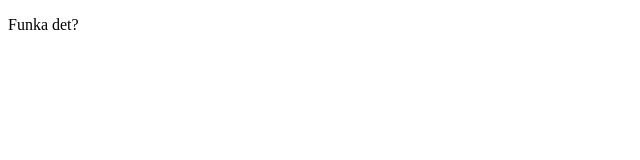
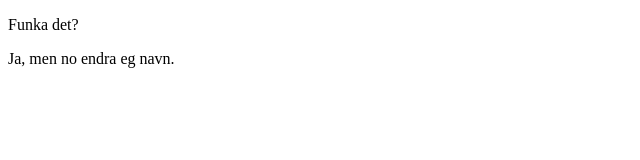
Before and after one commit to h579690/DAT155-Lab6-threejs, a plain HTML site: page Lab6/Test.html in a window 1280 px wide. Shown: the whole page, without its empty margins (0-640 px from the left). Drawn offline with Linux system fonts and the light colour scheme.

Commit message:
Test, endra navn

```diff
--- a/Lab6/Test.html
+++ b/Lab6/Test.html
@@ -6,5 +6,6 @@
 </head>
 <body>
 <p>Funka det?</p>
+<p>Ja, men no endra eg navn.</p>
 </body>
 </html>
```
